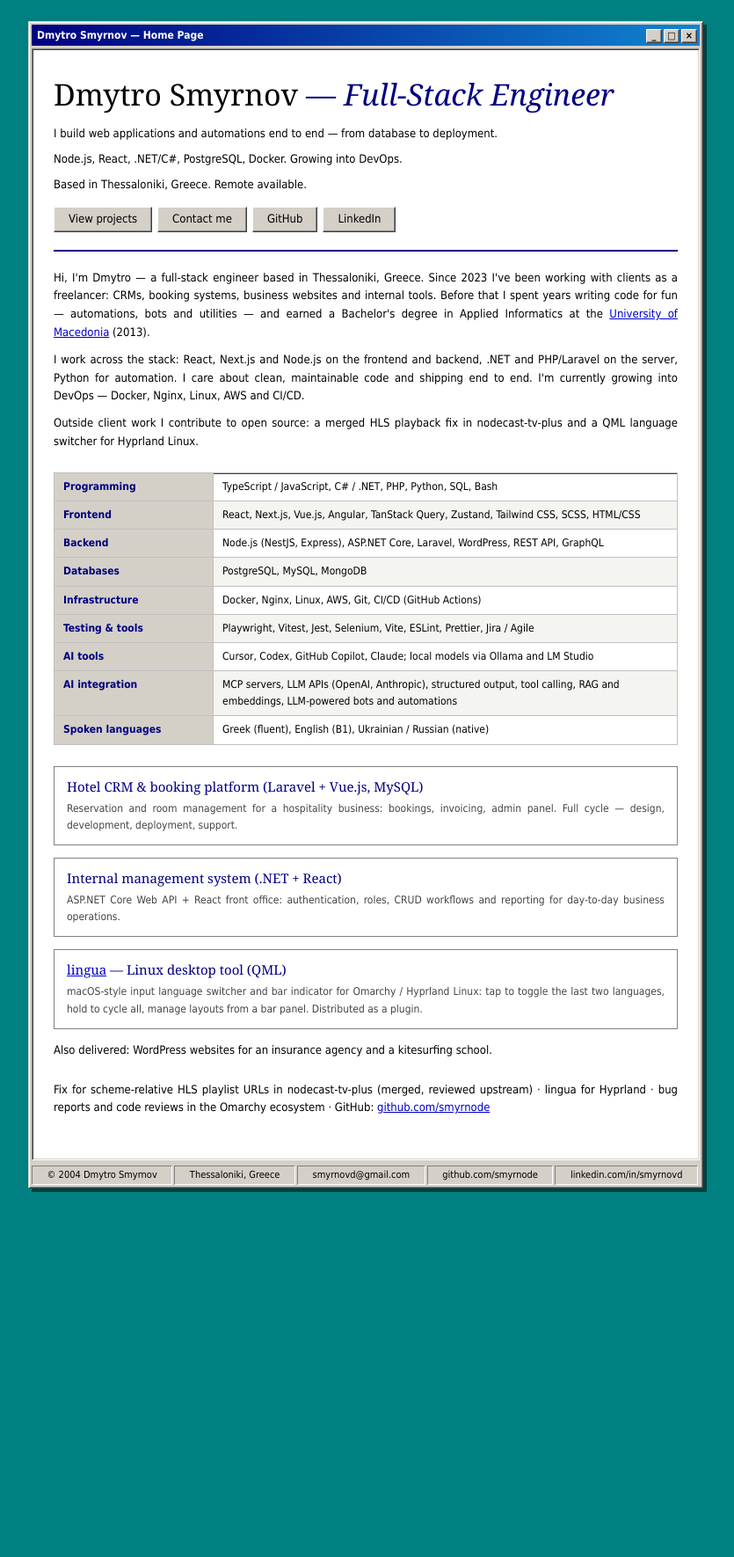
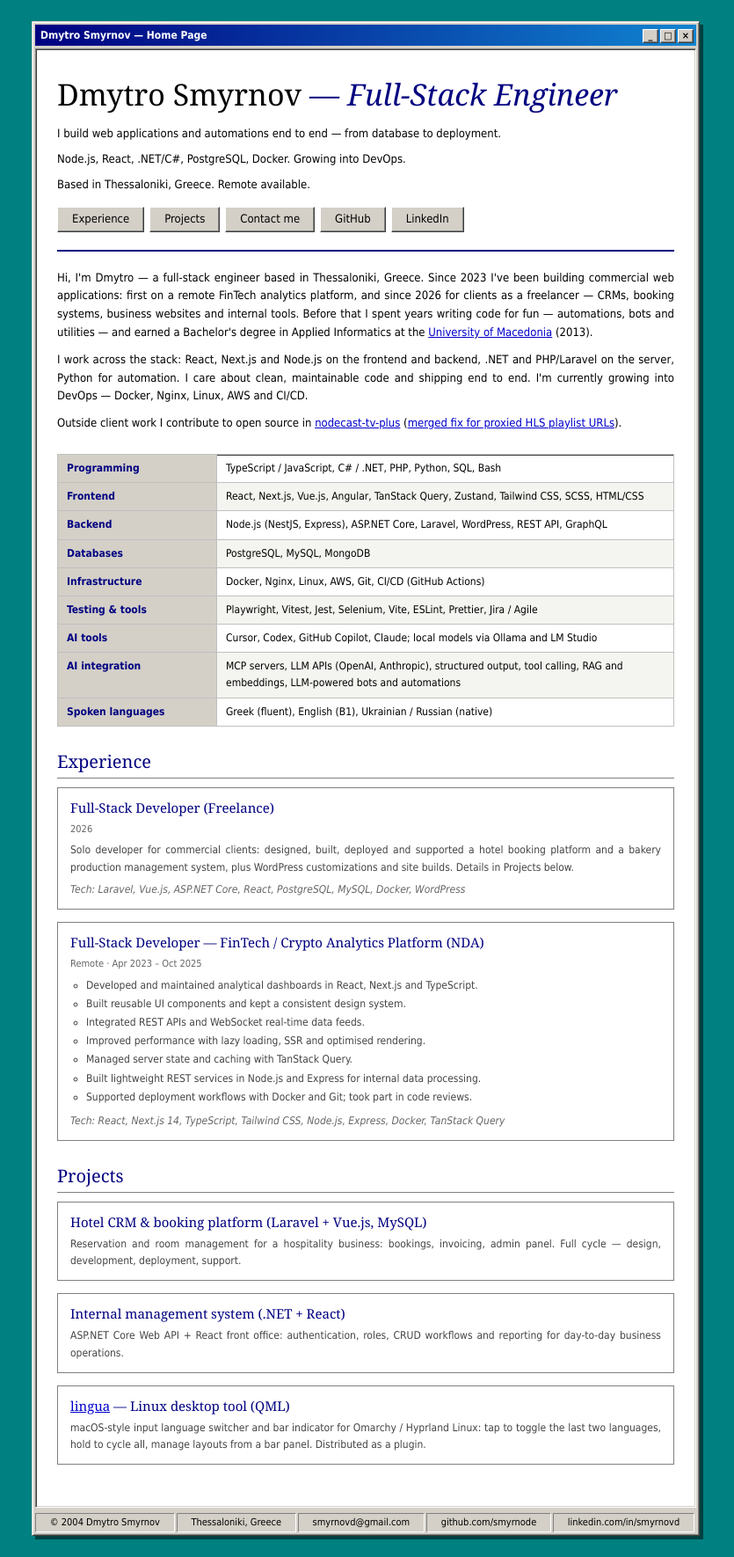
Before and after one commit to smyrnode/smyrnode.github.io, a Jekyll site: the page built from index.md, in a window 1280 px wide. Shown: the whole page at 88% size, without its empty margins (224-1059 px from the left). Built offline with Jekyll 4.4.1, drawn with Linux system fonts in a browser that asks for light colours; before the commit the page ends 1375 px from its top, so only the background shows below that.

Commit message:
Add Experience section, trim duplicates, make layout responsive

```diff
--- a/assets/main.scss
+++ b/assets/main.scss
@@ -35,7 +35,8 @@ a:hover {
 /* ---- Window chrome ---- */
 
 .retro-wrapper {
-  width: 760px;
+  max-width: 760px;
+  box-sizing: border-box;
   margin: 0 auto;
   padding: 3px;
   background: #d4d0c8;
@@ -148,6 +149,16 @@ a:hover {
   text-align: justify;
 }
 
+.section h2 {
+  font-family: "Georgia", "Times New Roman", serif;
+  font-size: 20px;
+  font-weight: normal;
+  color: #000080;
+  margin: 0 0 10px;
+  padding-bottom: 2px;
+  border-bottom: 1px solid #808080;
+}
+
 .skills-table {
   width: 100%;
   border-collapse: collapse;
@@ -224,6 +235,27 @@ a:hover {
   margin: 0 0 6px;
 }
 
+.projects li p.period {
+  font-size: 11px;
+  color: #666666;
+  margin: 0 0 6px;
+}
+
+.projects li ul {
+  margin: 0 0 8px;
+  padding-left: 18px;
+  font-size: 12px;
+  color: #444444;
+}
+
+.projects li ul li {
+  margin: 0 0 2px;
+  padding: 0;
+  border: 0;
+  box-shadow: none;
+  background: none;
+}
+
 .tags {
   font-size: 11px;
 }
@@ -263,3 +295,71 @@ a:hover {
   background: none;
   text-decoration: underline;
 }
+
+/* ---- Small screens ---- */
+
+@media (max-width: 640px) {
+  body {
+    padding: 8px 0;
+  }
+
+  .retro-wrapper {
+    margin: 0 8px;
+    box-shadow: inset 1px 1px 0 #ffffff, inset -1px -1px 0 #808080, 3px 3px 0 #004040;
+  }
+
+  .titlebar .title {
+    min-width: 0;
+    overflow: hidden;
+    white-space: nowrap;
+    text-overflow: ellipsis;
+  }
+
+  .window-body {
+    padding: 14px 12px;
+  }
+
+  .site-header h1 {
+    font-size: 26px;
+  }
+
+  .site-header h1 em {
+    display: block;
+  }
+
+  .site-header p,
+  .section p {
+    text-align: left;
+  }
+
+  .retro-nav a,
+  .retro-nav a:visited {
+    padding: 6px 14px;
+  }
+
+  .retro-nav a:active {
+    padding: 7px 13px 5px 15px;
+  }
+
+  .skills-table,
+  .skills-table tbody,
+  .skills-table tr,
+  .skills-table td {
+    display: block;
+  }
+
+  .skills-table .category {
+    width: auto;
+    border-bottom: 0;
+  }
+
+  .projects li {
+    padding: 10px 10px 6px;
+  }
+
+  .retro-footer .panel {
+    flex: 1 1 100%;
+    margin-right: 0;
+    overflow-wrap: anywhere;
+  }
+}
--- a/index.md
+++ b/index.md
@@ -16,13 +16,13 @@ layout: default
     <p>I build web applications and automations end to end &mdash; from database to deployment.</p>
     <p>Node.js, React, .NET/C#, PostgreSQL, Docker. Growing into DevOps.</p>
     <p>Based in Thessaloniki, Greece. Remote available.</p>
-    <nav class="retro-nav"><a href="#projects">View projects</a><a href="#contact">Contact me</a><a href="https://github.com/smyrnode" target="_blank" rel="noopener">GitHub</a><a href="https://www.linkedin.com/in/smyrnovd/" target="_blank" rel="noopener">LinkedIn</a></nav>
+    <nav class="retro-nav"><a href="#experience">Experience</a><a href="#projects">Projects</a><a href="#contact">Contact me</a><a href="https://github.com/smyrnode" target="_blank" rel="noopener">GitHub</a><a href="https://www.linkedin.com/in/smyrnovd/" target="_blank" rel="noopener">LinkedIn</a></nav>
   </header>
 
   <section class="section">
-    <p>Hi, I'm Dmytro &mdash; a full-stack engineer based in Thessaloniki, Greece. Since 2023 I've been working with clients as a freelancer: CRMs, booking systems, business websites and internal tools. Before that I spent years writing code for fun &mdash; automations, bots and utilities &mdash; and earned a Bachelor's degree in Applied Informatics at the <a href="https://www.uom.gr/" target="_blank" rel="noopener">University of Macedonia</a> (2013).</p>
+    <p>Hi, I'm Dmytro &mdash; a full-stack engineer based in Thessaloniki, Greece. Since 2023 I've been building commercial web applications: first on a remote FinTech analytics platform, and since 2026 for clients as a freelancer &mdash; CRMs, booking systems, business websites and internal tools. Before that I spent years writing code for fun &mdash; automations, bots and utilities &mdash; and earned a Bachelor's degree in Applied Informatics at the <a href="https://www.uom.gr/" target="_blank" rel="noopener">University of Macedonia</a> (2013).</p>
     <p>I work across the stack: React, Next.js and Node.js on the frontend and backend, .NET and PHP/Laravel on the server, Python for automation. I care about clean, maintainable code and shipping end to end. I'm currently growing into DevOps &mdash; Docker, Nginx, Linux, AWS and CI/CD.</p>
-    <p>Outside client work I contribute to open source: a merged HLS playback fix in nodecast-tv-plus and a QML language switcher for Hyprland Linux.</p>
+    <p>Outside client work I contribute to open source in <a href="https://github.com/MikaelKW/nodecast-tv-plus" target="_blank" rel="noopener">nodecast-tv-plus</a> (<a href="https://github.com/MikaelKW/nodecast-tv-plus/pull/413" target="_blank" rel="noopener">merged fix for proxied HLS playlist URLs</a>).</p>
   </section>
 
   <section class="section">
@@ -66,7 +66,34 @@ layout: default
     </table>
   </section>
 
+  <section class="section" id="experience">
+    <h2>Experience</h2>
+    <ul class="projects">
+      <li>
+        <h3>Full-Stack Developer (Freelance)</h3>
+        <p class="period">2026</p>
+        <p>Solo developer for commercial clients: designed, built, deployed and supported a hotel booking platform and a bakery production management system, plus WordPress customizations and site builds. Details in Projects below.</p>
+        <p class="tags"><span>Tech: Laravel, Vue.js, ASP.NET Core, React, PostgreSQL, MySQL, Docker, WordPress</span></p>
+      </li>
+      <li>
+        <h3>Full-Stack Developer &mdash; FinTech / Crypto Analytics Platform (NDA)</h3>
+        <p class="period">Remote &middot; Apr 2023 &ndash; Oct 2025</p>
+        <ul>
+          <li>Developed and maintained analytical dashboards in React, Next.js and TypeScript.</li>
+          <li>Built reusable UI components and kept a consistent design system.</li>
+          <li>Integrated REST APIs and WebSocket real-time data feeds.</li>
+          <li>Improved performance with lazy loading, SSR and optimised rendering.</li>
+          <li>Managed server state and caching with TanStack Query.</li>
+          <li>Built lightweight REST services in Node.js and Express for internal data processing.</li>
+          <li>Supported deployment workflows with Docker and Git; took part in code reviews.</li>
+        </ul>
+        <p class="tags"><span>Tech: React, Next.js 14, TypeScript, Tailwind CSS, Node.js, Express, Docker, TanStack Query</span></p>
+      </li>
+    </ul>
+  </section>
+
   <section class="section" id="projects">
+    <h2>Projects</h2>
     <ul class="projects">
       <li>
         <h3>Hotel CRM &amp; booking platform (Laravel + Vue.js, MySQL)</h3>
@@ -81,11 +108,6 @@ layout: default
         <p>macOS-style input language switcher and bar indicator for Omarchy / Hyprland Linux: tap to toggle the last two languages, hold to cycle all, manage layouts from a bar panel. Distributed as a plugin.</p>
       </li>
     </ul>
-    <p>Also delivered: WordPress websites for an insurance agency and a kitesurfing school.</p>
-  </section>
-
-  <section class="section">
-    <p>Fix for scheme-relative HLS playlist URLs in nodecast-tv-plus (merged, reviewed upstream) &middot; lingua for Hyprland &middot; bug reports and code reviews in the Omarchy ecosystem &middot; GitHub: <a href="https://github.com/smyrnode" target="_blank" rel="noopener">github.com/smyrnode</a></p>
   </section>
 
   </div>
```
Also changed, not shown: AGENTS.md (+1 -1 lines).
